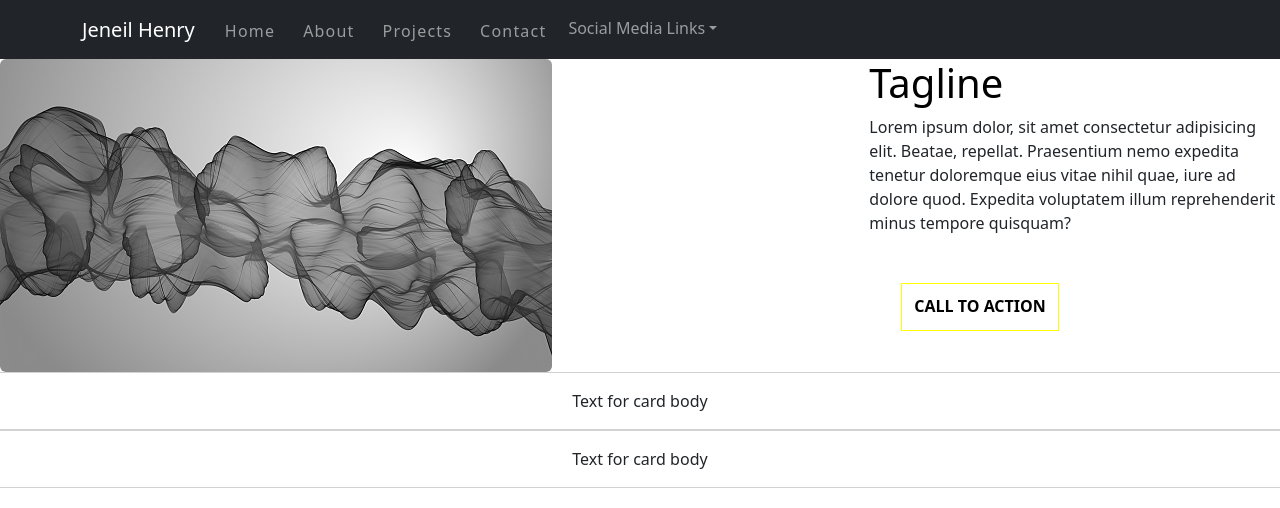
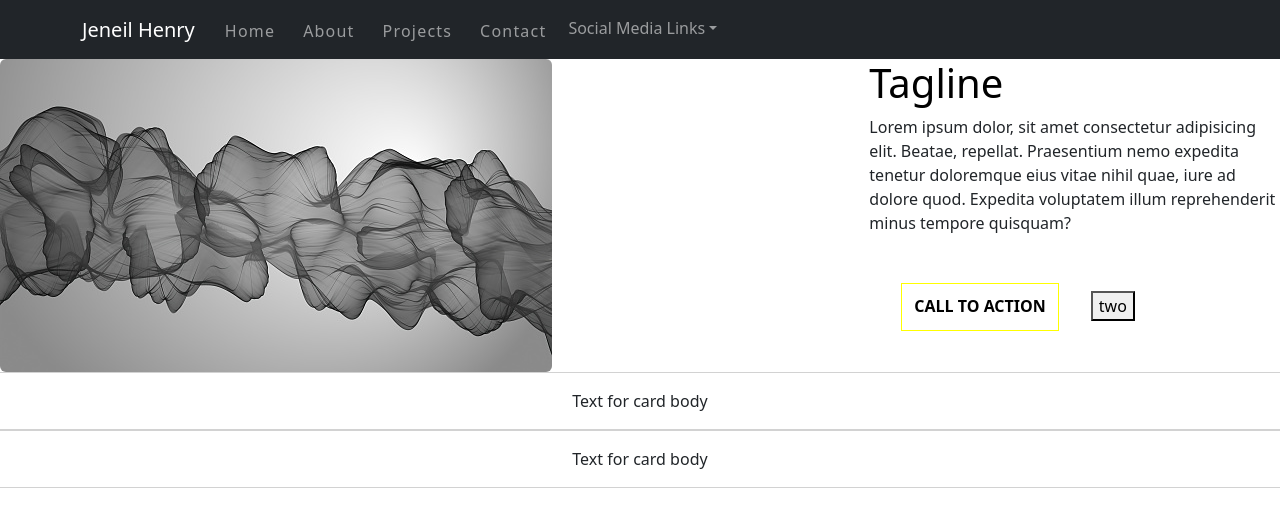
Before and after one commit to Nell-intech/Portfolio, a React (Create React App) app: page /about in a window 1280 px wide. Shown: the top 508 px of the page. Built offline with nearby package versions, Linux system fonts and the light colour scheme.

Commit message:
added changes to about me

```diff
--- a/src/Pages/About.js
+++ b/src/Pages/About.js
@@ -19,6 +19,7 @@ function About() {
                         </p>
                         {/* <Button variant="outline-primary">Call to action</Button> */}
                         <button className="main-button">Call to action</button>
+                        <button>two</button>
                     </Col>
                 </Row>
 
```
